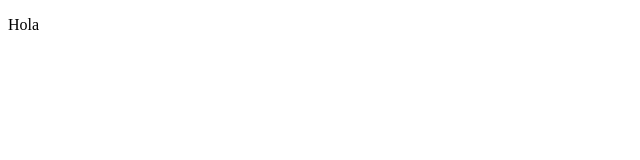
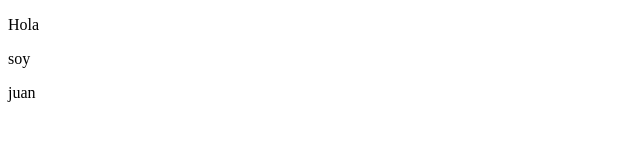
Before and after one commit to TheJB4/practica-vortex-git, a plain HTML site: page index.html in a window 1280 px wide. Shown: the full height of the page, 0-640 px from the left. Drawn offline with Linux system fonts and the light colour scheme.

Commit message:
añadiendo acambios 2

```diff
--- a/index.html
+++ b/index.html
@@ -7,5 +7,7 @@
 </head>
 <body>
     <p>Hola</p>
+    <p>soy</p>
+    <p>juan</p>
 </body>
 </html>
```
